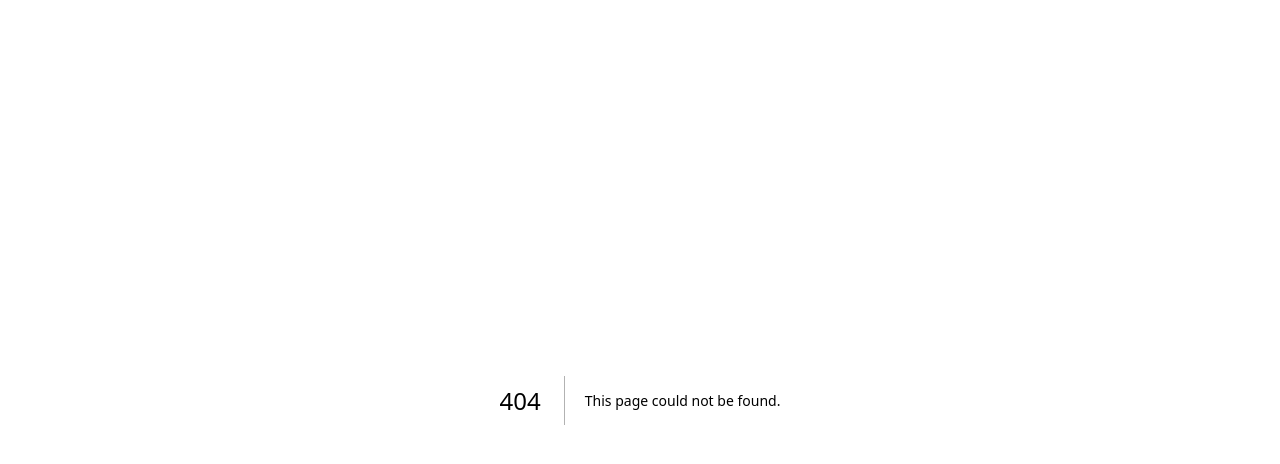
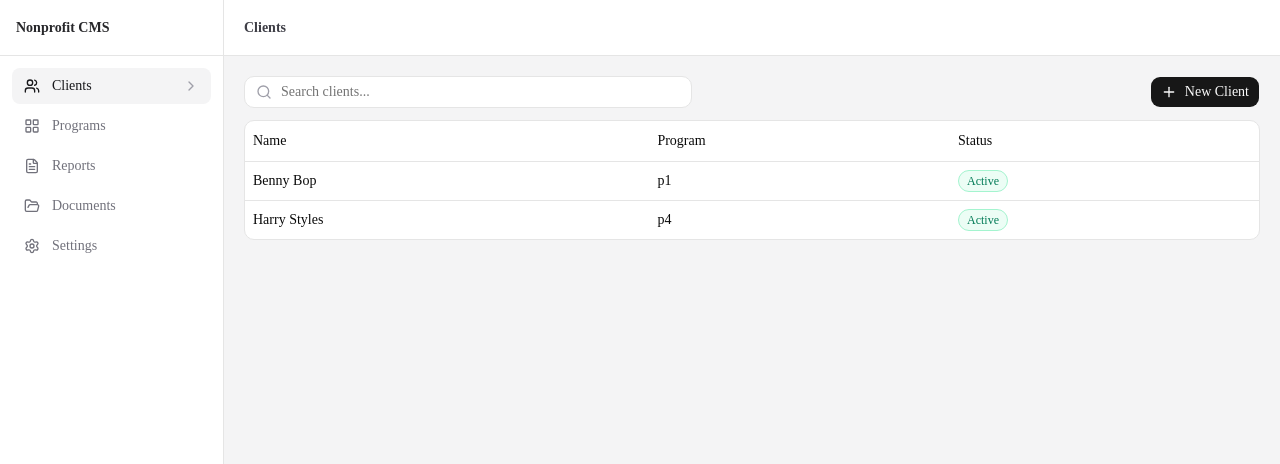
Before and after one commit to armccombs/wics2026-Hackathon, a Next.js app in the folder nonprofit-case-mgmt/: page /dashboard in a window 1280 px wide. Before the commit this address had no page. Shown: the top 464 px of the page. Built offline with nearby package versions, Linux system fonts and the light colour scheme.

Commit message:
initial frontend to be wired

```diff
--- /dev/null
+++ b/nonprofit-case-mgmt/src/app/dashboard/page.tsx
@@ -0,0 +1,333 @@
+"use client";
+
+import { useState } from "react";
+import {
+  Users,
+  LayoutGrid,
+  FileText,
+  FolderOpen,
+  Settings,
+  Search,
+  ChevronRight,
+  Plus,
+} from "lucide-react";
+
+import { Input } from "../components/ui/input";
+import { Button } from "../components/ui/button";
+
+import {
+  Table,
+  TableHeader,
+  TableBody,
+  TableRow,
+  TableHead,
+  TableCell,
+} from "../components/ui/table";
+
+// client types & status (to be adjusted/removed based on needings for backend)
+//! WILL NEED TO BE UPDATED WHEN WIRING BACKEND !
+
+type ClientStatus = "Active" | "Inactive" | "Pending";
+
+export interface Client {
+  id: string;
+  name: string;
+  program: string;
+  intakeDate: string;
+  status: ClientStatus;
+  address: string;
+  notes: string;
+}
+
+// mock data for visualization purposes-- to be deleted after wiring complete
+//! WILL NEED TO BE UPDATED (deleted) WHEN WIRING BACKEND !
+
+const MOCK_CLIENTS: Client[] = [
+  {
+    id: "C-1041",
+    name: "Benny Bop",
+    program: "p1",
+    intakeDate: "2001-06-07",
+    status: "Active",
+    address: "412 W Goober St",
+    notes: "A silly goober.",
+  },
+  {
+    id: "C-1042",
+    name: "Harry Styles",
+    program: "p4",
+    intakeDate: "2025-04-20",
+    status: "Active",
+    address: "69 N Nuggets Ave",
+    notes: "Stream Kiss All The Time, Disco Occasionally.",
+  },
+];
+
+// nav items
+
+const NAV_ITEMS = [
+  { label: "Clients", icon: Users },
+  { label: "Programs", icon: LayoutGrid },
+  { label: "Reports", icon: FileText },
+  { label: "Documents", icon: FolderOpen },
+  { label: "Settings", icon: Settings },
+];
+
+// client status styling & display
+const STATUS_STYLES: Record<ClientStatus, string> = {
+  Active: "bg-emerald-50 text-emerald-700 border-emerald-200",
+  Pending: "bg-amber-50 text-amber-700 border-amber-200",
+  Inactive: "bg-zinc-100 text-zinc-500 border-zinc-200",
+};
+
+function StatusBadge({ status }: { status: ClientStatus }) {
+  return (
+    <span
+      className={`inline-flex rounded-full border px-2 py-0.5 text-xs ${STATUS_STYLES[status]}`}
+    >
+      {status}
+    </span>
+  );
+}
+
+// new client pop up UI, update shown text once it is no longer UI only
+//! WILL NEED TO BE UPDATED WHEN WIRING BACKEND !
+// sample UI for something needing a drop down menu, such as program, update based on backend demographics to be linked to client profile
+// ! WILL NEED TO BE UPDATED WHEN WIRING BACKEND !
+
+function NewClientModal({ onClose }: { onClose: () => void }) {
+  return (
+    <div
+      className="fixed inset-0 z-50 flex items-center justify-center bg-black/30 px-4 backdrop-blur-sm"
+      onClick={(e) => {
+        if (e.target === e.currentTarget) onClose();
+      }}
+    >
+      <div className="w-full max-w-xl rounded-xl border border-zinc-200 bg-white shadow-xl">
+        <div className="flex items-center justify-between border-b border-zinc-100 px-6 py-4">
+          <div>
+            <h2 className="text-base font-semibold text-zinc-900">New Client</h2>
+            <p className="text-sm text-zinc-400">
+              UI only for now, no save capability
+            </p>
+          </div>
+
+          <button
+            onClick={onClose}
+            className="rounded-md px-2 py-1 text-zinc-400 transition hover:bg-zinc-100 hover:text-zinc-700"
+          >
+            ✕
+          </button>
+        </div>
+
+        <div className="grid grid-cols-1 gap-4 px-6 py-5 md:grid-cols-2">
+          <div className="flex flex-col gap-1.5">
+            <label className="text-xs font-medium text-zinc-600">First Name</label>
+            <input
+              type="text"
+              placeholder="Enter first name"
+              className="rounded-md border border-zinc-200 bg-white px-3 py-2 text-sm outline-none transition focus:border-zinc-400"
+            />
+          </div>
+
+          <div className="flex flex-col gap-1.5">
+            <label className="text-xs font-medium text-zinc-600">Last Name</label>
+            <input
+              type="text"
+              placeholder="Enter last name"
+              className="rounded-md border border-zinc-200 bg-white px-3 py-2 text-sm outline-none transition focus:border-zinc-400"
+            />
+          </div>
+
+          <div className="flex flex-col gap-1.5">
+            <label className="text-xs font-medium text-zinc-600">Program</label>
+            <select className="rounded-md border border-zinc-200 bg-white px-3 py-2 text-sm outline-none transition focus:border-zinc-400">
+              <option>Select a program</option>
+              <option>p1</option>
+              <option>p2</option>
+              <option>p3</option>
+              <option>p4</option>
+              <option>p5</option>
+            </select>
+          </div>
+
+          <div className="md:col-span-2 flex flex-col gap-1.5">
+            <label className="text-xs font-medium text-zinc-600">Address</label>
+            <input
+              type="text"
+              placeholder="Enter address"
+              className="rounded-md border border-zinc-200 bg-white px-3 py-2 text-sm outline-none transition focus:border-zinc-400"
+            />
+          </div>
+
+          <div className="md:col-span-2 flex flex-col gap-1.5">
+            <label className="text-xs font-medium text-zinc-600">Notes</label>
+            <textarea
+              rows={4}
+              placeholder="Add notes"
+              className="resize-none rounded-md border border-zinc-200 bg-white px-3 py-2 text-sm outline-none transition focus:border-zinc-400"
+            />
+          </div>
+        </div>
+
+        <div className="flex justify-end gap-2 border-t border-zinc-100 px-6 py-4">
+          <Button variant="outline" onClick={onClose}>
+            Cancel
+          </Button>
+          <Button onClick={onClose}>Save Client</Button>
+        </div>
+      </div>
+    </div>
+  );
+}
+
+// display table-- to be wired into backend
+//update quick info displayed for client based on backend demographics
+////! WILL NEED TO BE UPDATED WHEN WIRING BACKEND !
+
+function ClientTable({
+  clients,
+  onNewClient,
+}: {
+  clients: Client[];
+  onNewClient: () => void;
+}) {
+  const [query, setQuery] = useState("");
+
+  const rows = clients.filter((c) =>
+    c.name.toLowerCase().includes(query.toLowerCase())
+  );
+
+  return (
+    <div className="flex flex-col gap-3">
+      <div className="flex items-center justify-between gap-3">
+        <div className="relative max-w-md flex-1">
+          <Search className="absolute left-3 top-1/2 h-4 w-4 -translate-y-1/2 text-zinc-400" />
+          <Input
+            placeholder="Search clients..."
+            value={query}
+            onChange={(e) => setQuery(e.target.value)}
+            className="pl-9 bg-white"
+          />
+        </div>
+
+        <Button onClick={onNewClient} className="gap-2">
+          <Plus className="h-4 w-4" />
+          New Client
+        </Button>
+      </div>
+
+      <div className="rounded-lg border bg-white">
+        <Table>
+          <TableHeader>
+            <TableRow>
+              <TableHead>Name</TableHead>
+              <TableHead>Program</TableHead>
+              <TableHead>Status</TableHead>
+            </TableRow>
+          </TableHeader>
+
+          <TableBody>
+            {rows.map((c) => (
+              <TableRow key={c.id}>
+                <TableCell>{c.name}</TableCell>
+                <TableCell>{c.program}</TableCell>
+                <TableCell>
+                  <StatusBadge status={c.status} />
+                </TableCell>
+              </TableRow>
+            ))}
+
+            {rows.length === 0 && (
+              <TableRow>
+                <TableCell className="py-6 text-zinc-400" colSpan={3}>
+                  No clients found. Add one to begin viewing client data!
+                </TableCell>
+              </TableRow>
+            )}
+          </TableBody>
+        </Table>
+      </div>
+    </div>
+  );
+}
+
+//nav bar
+
+function Sidebar({
+  activeNav,
+  onNav,
+}: {
+  activeNav: string;
+  onNav: (label: string) => void;
+}) {
+  return (
+    <aside className="flex w-56 flex-col border-r bg-white">
+      <div className="flex h-14 items-center border-b px-4">
+        <span className="text-sm font-semibold text-zinc-800">
+          Nonprofit CMS
+        </span>
+      </div>
+
+      <nav className="flex flex-1 flex-col gap-1 p-3">
+        {NAV_ITEMS.map(({ label, icon: Icon }) => {
+          const active = activeNav === label;
+
+          return (
+            <button
+              key={label}
+              onClick={() => onNav(label)}
+              className={`flex items-center gap-3 rounded-md px-3 py-2 text-sm transition ${
+                active
+                  ? "bg-zinc-100 text-zinc-900 font-medium"
+                  : "text-zinc-500 hover:bg-zinc-50"
+              }`}
+            >
+              <Icon className="h-4 w-4" />
+              {label}
+              {active && (
+                <ChevronRight className="ml-auto h-4 w-4 text-zinc-400" />
+              )}
+            </button>
+          );
+        })}
+      </nav>
+    </aside>
+  );
+}
+
+//home/main page layout
+
+export default function Da() {
+  const [activeNav, setActiveNav] = useState("Clients");
+  const [newClientOpen, setNewClientOpen] = useState(false);
+
+  return (
+    <div className="flex h-screen bg-zinc-100">
+      <Sidebar activeNav={activeNav} onNav={setActiveNav} />
+
+      <div className="flex flex-1 flex-col">
+        <header className="flex h-14 items-center border-b bg-white px-5">
+          <p className="text-sm font-semibold text-zinc-700">{activeNav}</p>
+        </header>
+
+        <main className="flex-1 p-5">
+          {activeNav === "Clients" ? (
+            <ClientTable
+              clients={MOCK_CLIENTS}
+              onNewClient={() => setNewClientOpen(true)}
+            />
+          ) : (
+            <div className="flex h-full items-center justify-center text-zinc-400">
+              {activeNav} page coming soon
+            </div>
+          )}
+        </main>
+      </div>
+
+      {newClientOpen && (
+        <NewClientModal onClose={() => setNewClientOpen(false)} />
+      )}
+    </div>
+  );
+}
```
